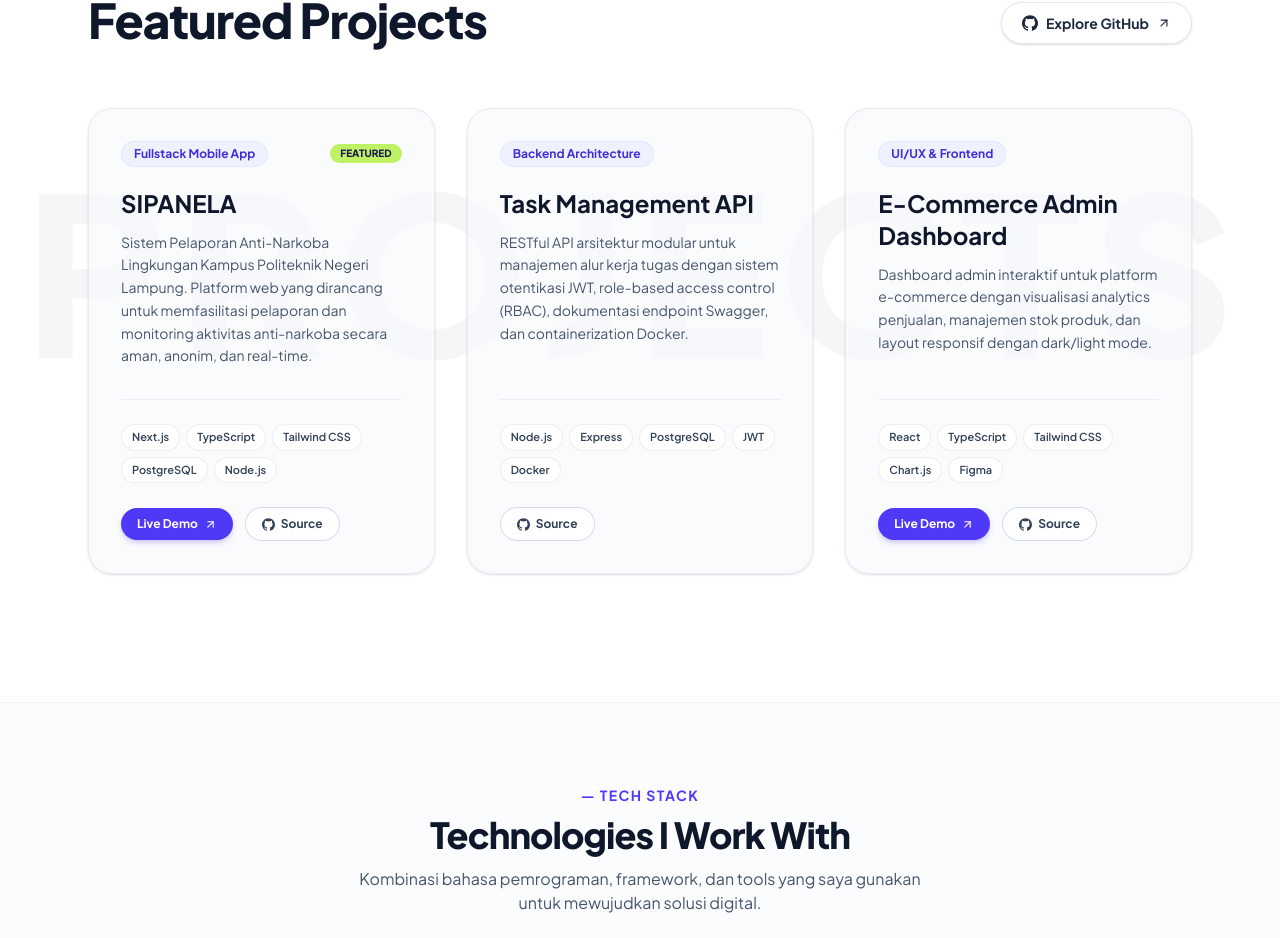
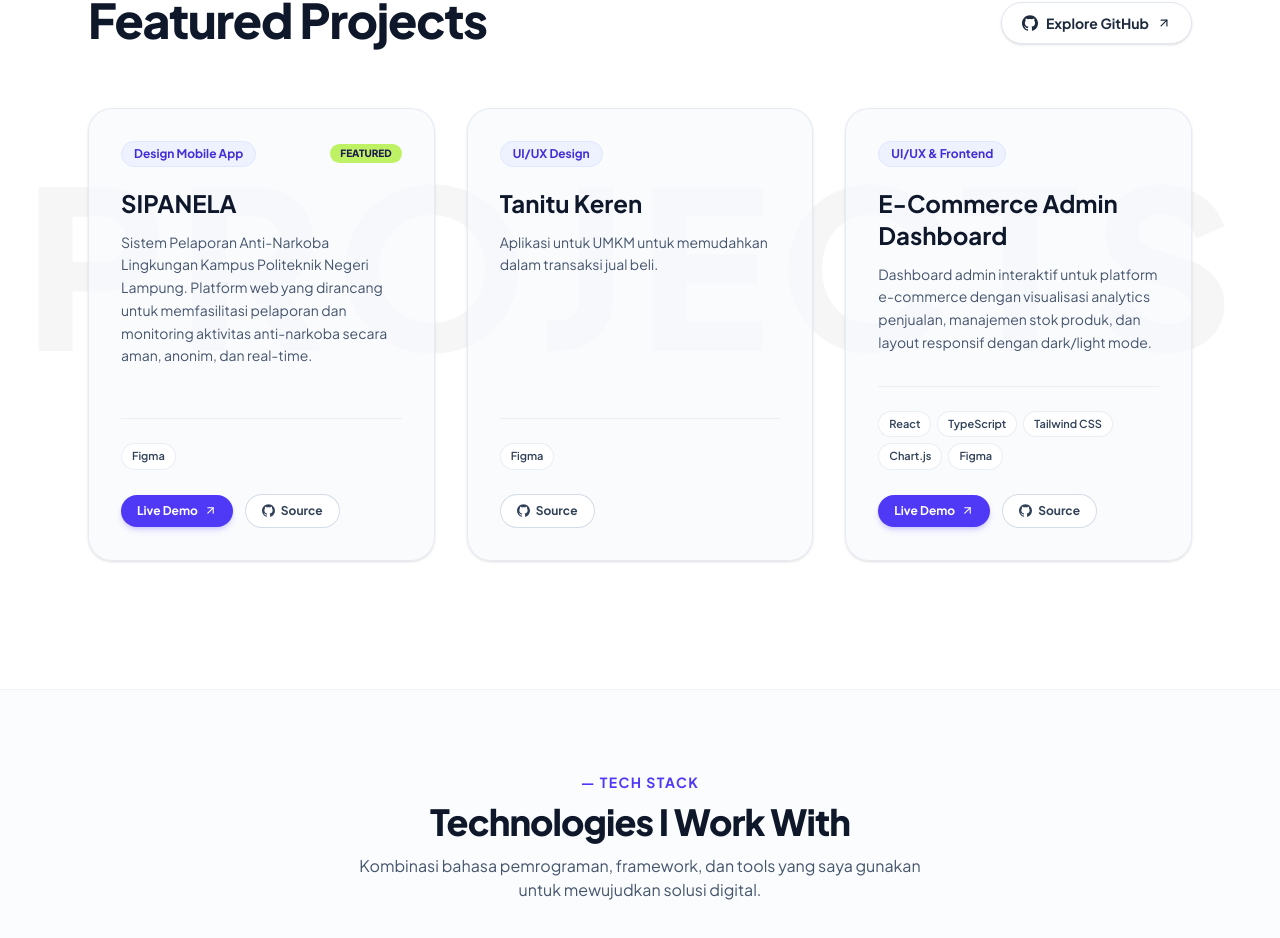
Before and after one commit to Ibrahimasj/my-portfolio, a Next.js app: page / in a window 1280 px wide. Shown: the part 4297-5235 px from the top of the page. Built offline with nearby package versions, Linux system fonts and the light colour scheme.

Commit message:
update project

```diff
--- a/src/components/Projects.tsx
+++ b/src/components/Projects.tsx
@@ -24,20 +24,20 @@ interface Project {
 const projects: Project[] = [
   {
     title: 'SIPANELA',
-    category: 'Fullstack Mobile App',
+    category: 'Design Mobile App',
     description:
       'Sistem Pelaporan Anti-Narkoba Lingkungan Kampus Politeknik Negeri Lampung. Platform web yang dirancang untuk memfasilitasi pelaporan dan monitoring aktivitas anti-narkoba secara aman, anonim, dan real-time.',
-    tags: ['Next.js', 'TypeScript', 'Tailwind CSS', 'PostgreSQL', 'Node.js'],
+    tags: ['Figma'],
     demo: '#',
     repo: 'https://github.com/Ibrahimasj/ibr4aa',
     featured: true,
   },
   {
-    title: 'Task Management API',
-    category: 'Backend Architecture',
+    title: 'Tanitu Keren',
+    category: 'UI/UX Design',
     description:
-      'RESTful API arsitektur modular untuk manajemen alur kerja tugas dengan sistem otentikasi JWT, role-based access control (RBAC), dokumentasi endpoint Swagger, dan containerization Docker.',
-    tags: ['Node.js', 'Express', 'PostgreSQL', 'JWT', 'Docker'],
+      'Aplikasi untuk UMKM untuk memudahkan dalam transaksi jual beli.',
+    tags: ['Figma'],
     repo: 'https://github.com/Ibrahimasj/ibr4aa',
     featured: false,
   },
```
